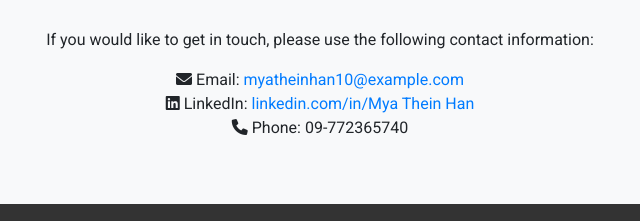
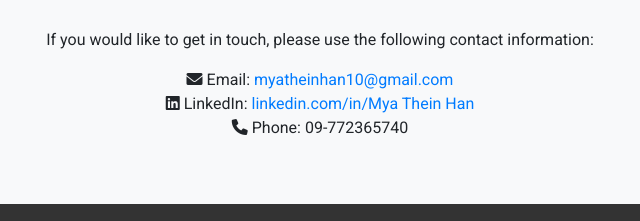
Before and after one commit to gothic96817/myproj, a plain HTML site: page index.html in a window 1280 px wide. Shown: the part 4070-4291 px from the top of the page, 320-960 px from the left. Drawn offline with nearby package versions, Linux system fonts and the light colour scheme.

Commit message:
email changed

```diff
--- a/index.html
+++ b/index.html
@@ -388,7 +388,7 @@
                     <li>Phone: 09-772365740</li> -->
 
                     <li>
-                        <i class="fas fa-envelope"></i> Email: <a href="mailto:myatheinhan10@example.com">myatheinhan10@example.com</a>
+                        <i class="fas fa-envelope"></i> Email: <a href="mailto:myatheinhan10@gmail.com">myatheinhan10@gmail.com</a>
                     </li>
                     <li>
                         <i class="fab fa-linkedin"></i> LinkedIn: <a href="https://www.linkedin.com/in/mya-thein-han-b69881255/" target="_blank">linkedin.com/in/Mya Thein Han</a>
```
